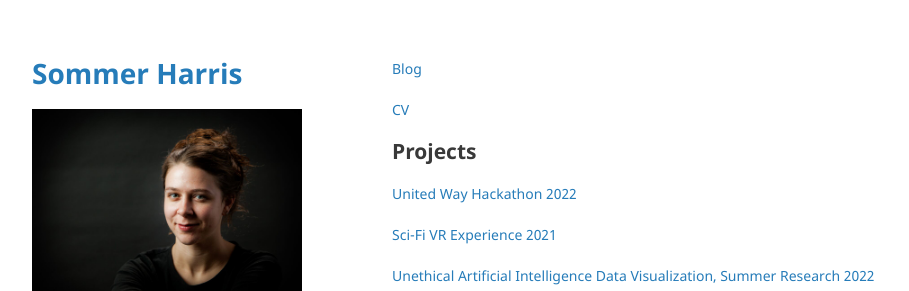
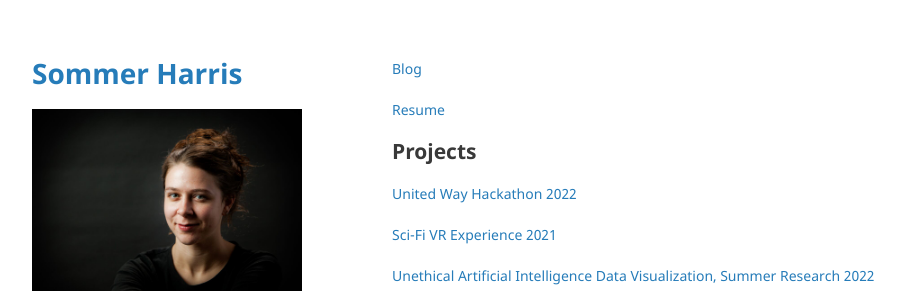
Before and after one commit to sommermharris/SimpleWebsite, a Jekyll site: the page built from index.md, in a window 1280 px wide. Shown: the top 291 px of the page, without its empty margins (178-1087 px from the left). Built offline with Jekyll 4.4.1, drawn with Linux system fonts in a browser that asks for light colours.

Commit message:
Update index.md

```diff
--- a/index.md
+++ b/index.md
@@ -4,7 +4,7 @@ layout: default
 
 [Blog](./another-page.html)
 
-[CV](./another-page.html)
+[Resume](files/resume.pdf)
 
 ## Projects
 [United Way Hackathon 2022](./projects/united-way-hackathon.html)
```
